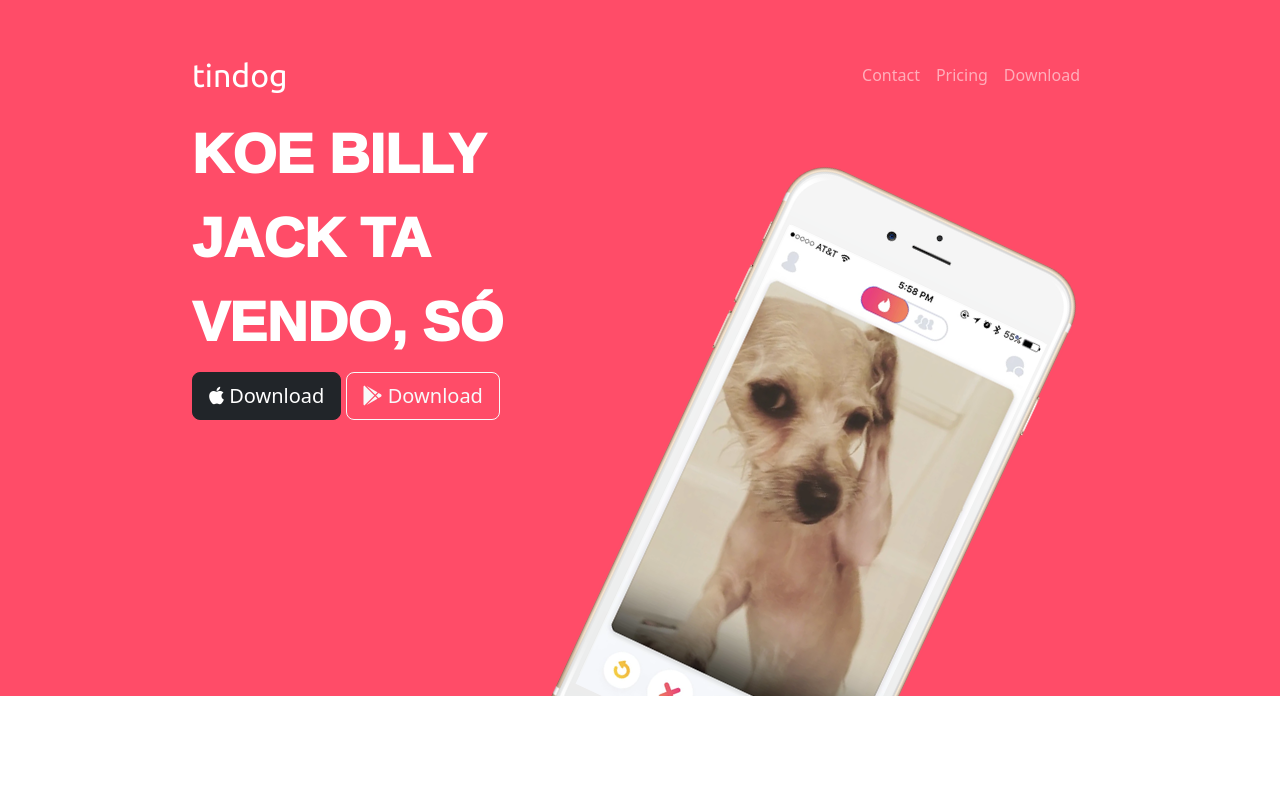
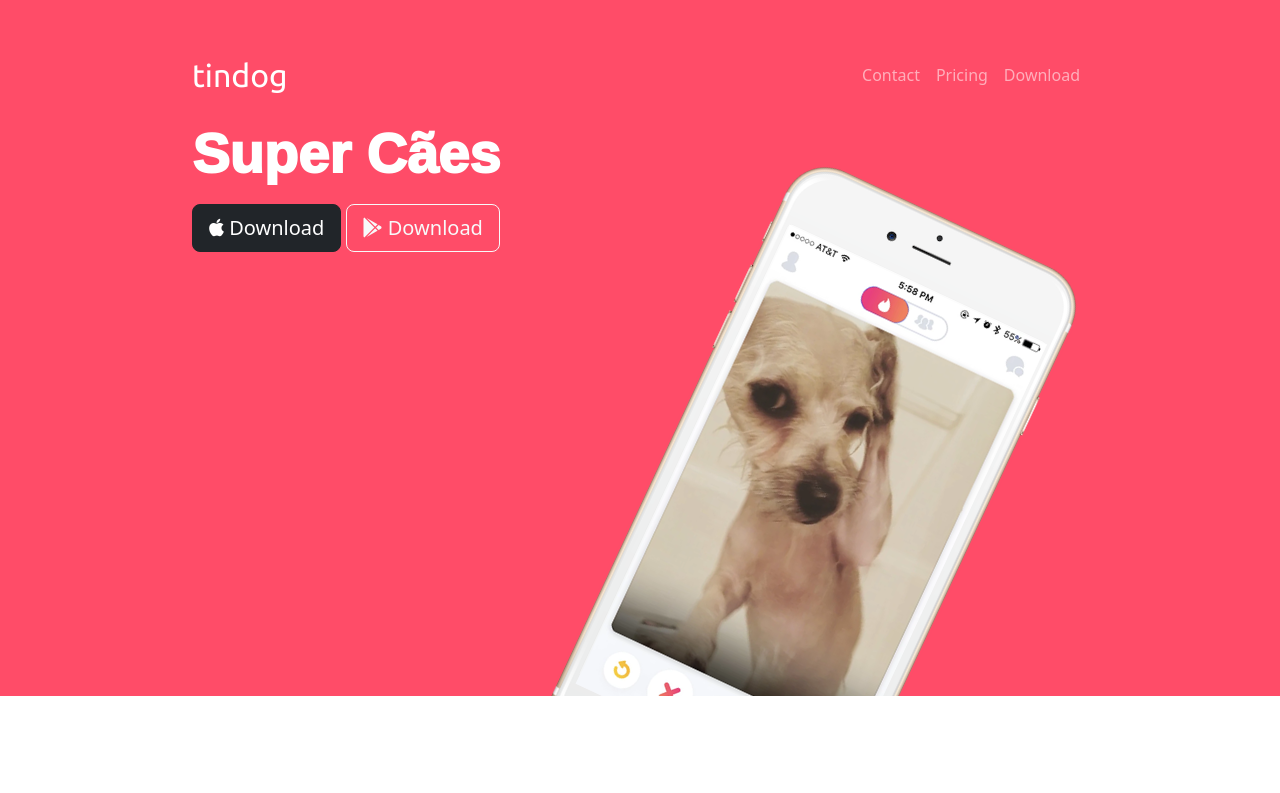
Before and after one commit to NobreHector/SuperCaes, a plain HTML site: page index.html in a window 1280 px wide. Shown: the top 793 px of the page. Drawn offline with nearby package versions, Linux system fonts and the light colour scheme.

Commit message:
Update index.html

```diff
--- a/index.html
+++ b/index.html
@@ -61,7 +61,7 @@
     <!-- Title -->
     <div class="row row_1">
     <div class="col-lg-6">
-      <h1>KOE BILLY JACK TA VENDO, SÓ</h1>
+      <h1>Super Cães</h1>
       <button type="button" class="btn btn-dark btn-lg"> <i class="fab fa-apple"></i> Download</button>
       <button type="button" class="btn btn-outline-light btn-lg"> <i class="fab fa-google-play"></i> Download</button>
     </div>
```
